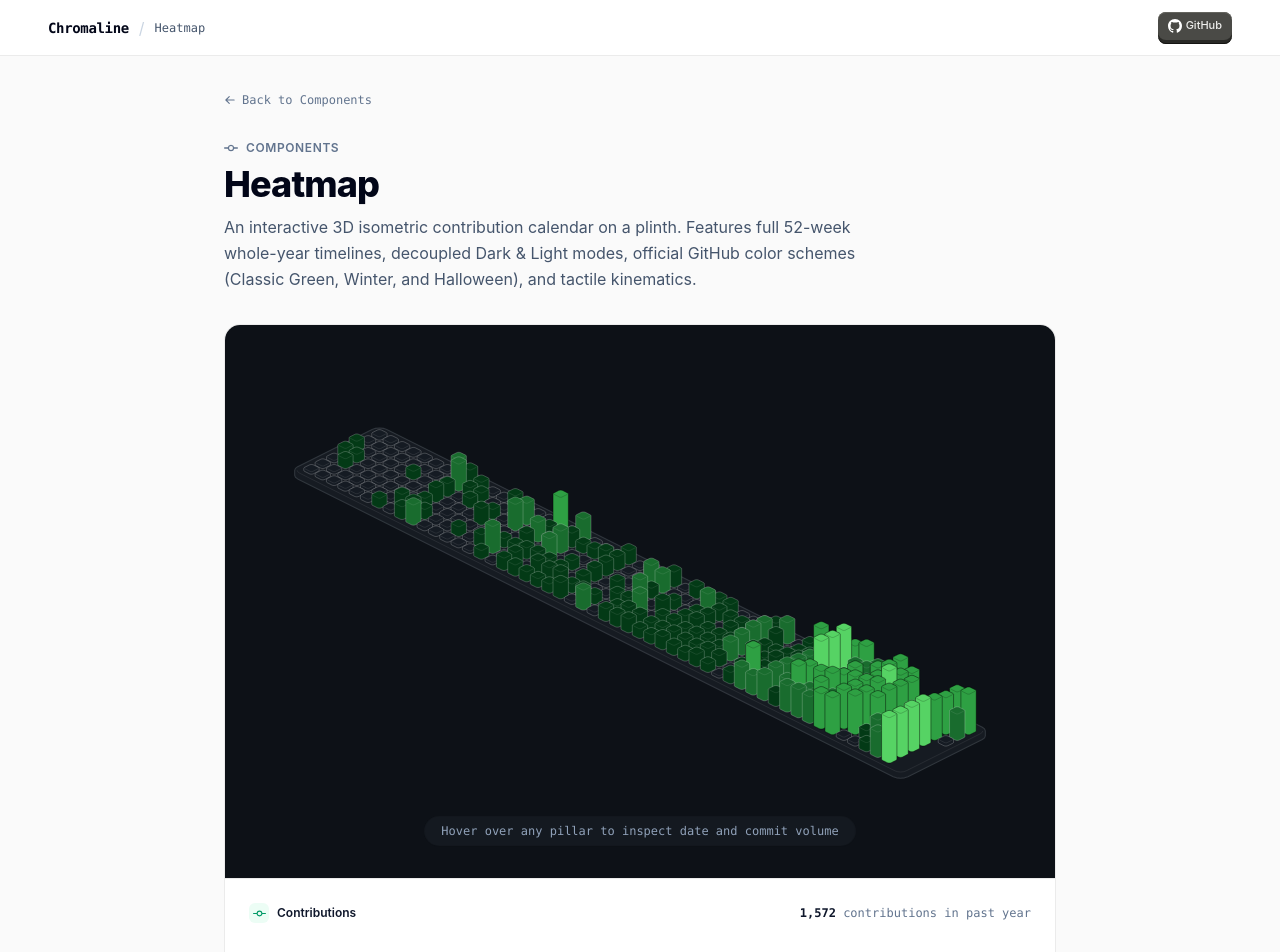
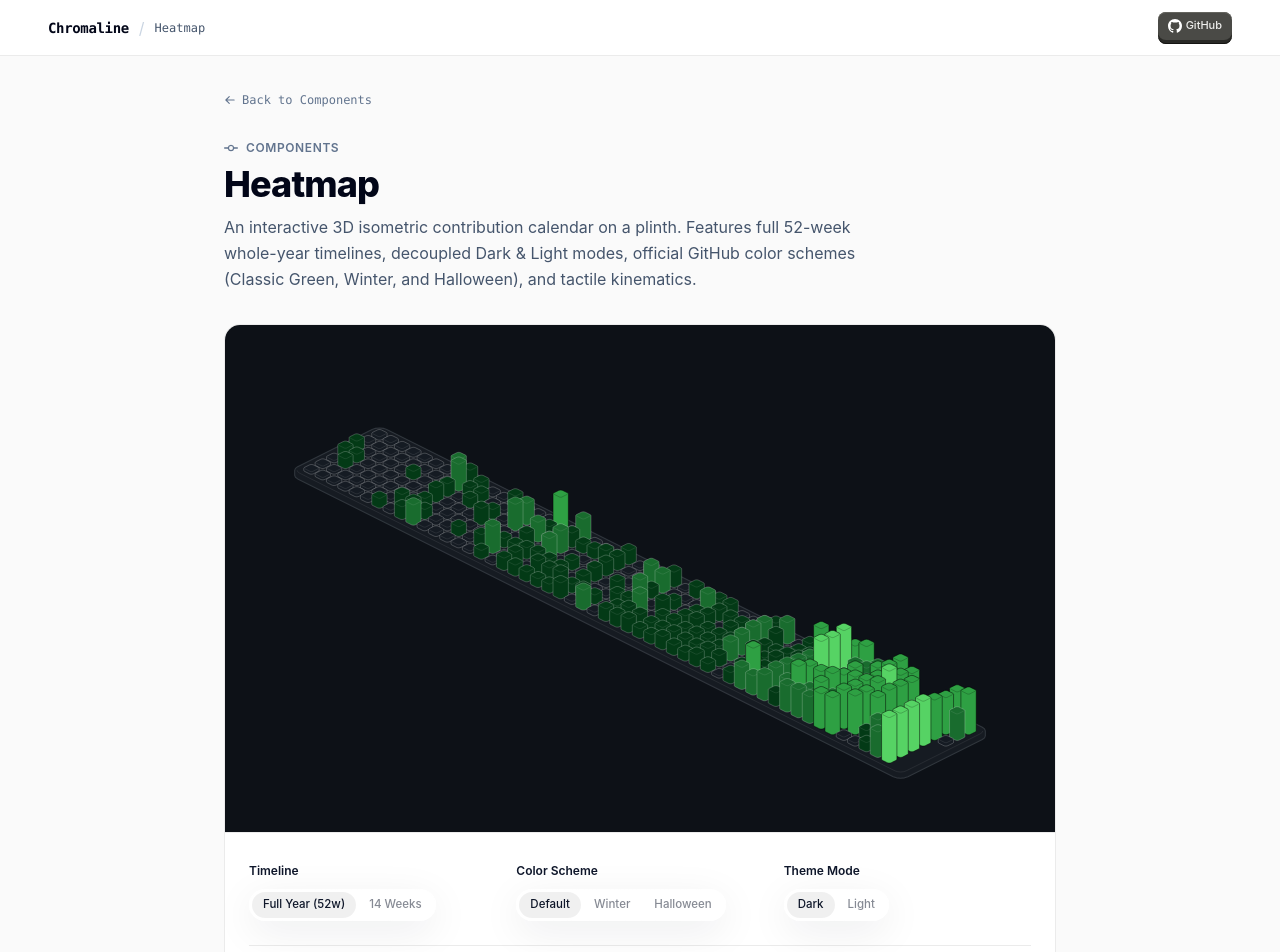
Before and after one commit to ThaminduDasanayake/chromaline, a Next.js app: page /components/heatmap in a window 1280 px wide. Shown: the top 952 px of the page. Built offline with nearby package versions, Linux system fonts and the light colour scheme.

Commit message:
refactor: update heatmap component implementation and registry metadata

```diff
--- a/app/components/heatmap/page.tsx
+++ b/app/components/heatmap/page.tsx
@@ -6,7 +6,6 @@ import {
   HeatmapSchemeKey,
   HeatmapMode,
   HeatmapRange,
-  HeatmapNode,
   GITHUB_SCHEMES,
   generateThaminduMatrix,
 } from "@/components/ui/heatmap";
@@ -147,12 +146,11 @@ export default function HeatmapDocumentationPage() {
   const [range, setRange] = useState<HeatmapRange>("year");
   const [scheme, setScheme] = useState<HeatmapSchemeKey>("default");
   const [mode, setMode] = useState<HeatmapMode>("dark");
-  const [hoveredNode, setHoveredNode] = useState<HeatmapNode | null>(null);
 
   const activePalette = (GITHUB_SCHEMES[scheme] || GITHUB_SCHEMES.default)[mode];
   const isDark = mode === "dark";
 
-  const { matrix, totalContributions } = useMemo(() => {
+  const { matrix } = useMemo(() => {
     return generateThaminduMatrix(scheme, mode, range);
   }, [scheme, mode, range]);
 
@@ -173,20 +171,6 @@ export default function HeatmapDocumentationPage() {
         }}
         controls={
           <div className="flex flex-col gap-6">
-            {/* Header info */}
-            <div className="flex flex-wrap items-center justify-between gap-4">
-              <div className="flex items-center gap-2">
-                <span className="flex h-5 w-5 items-center justify-center rounded-md bg-emerald-50 text-emerald-600">
-                  <GitCommitIcon size={13} weight="bold" />
-                </span>
-                <span className="text-xs font-semibold text-slate-900">Contributions</span>
-              </div>
-              <span className="font-mono text-xs text-slate-500">
-                <strong className="text-slate-900">{totalContributions.toLocaleString()}</strong>{" "}
-                contributions {range === "year" ? "in past year" : "in 14 weeks"}
-              </span>
-            </div>
-
             {/* SelectBar Controls Grid */}
             <div className="grid grid-cols-1 gap-5 sm:grid-cols-3">
               {/* Timeline Range SelectBar */}
@@ -264,38 +248,7 @@ export default function HeatmapDocumentationPage() {
             mode={mode}
             range={range}
             colorOnHover
-            onHover={setHoveredNode}
           />
-        </div>
-
-        {/* Live Hover Inspector Badge */}
-        <div
-          className={`mt-4 flex items-center gap-2.5 rounded-full px-4 py-1.5 font-mono text-xs shadow-2xs transition-all ${
-            isDark
-              ? "border border-white/10 bg-[#161b22]/90 text-slate-200 backdrop-blur-md"
-              : "border border-slate-200/90 bg-white/95 text-slate-700 backdrop-blur-md"
-          }`}
-        >
-          {hoveredNode ? (
-            <>
-              <span
-                className="inline-block h-2.5 w-2.5 rounded-full"
-                style={{ backgroundColor: hoveredNode.color || activePalette.accent }}
-              />
-              <span className={`font-semibold ${isDark ? "text-white" : "text-slate-900"}`}>
-                {hoveredNode.label}:
-              </span>
-              <span>
-                {hoveredNode.count === 0
-                  ? "No contributions"
-                  : `${hoveredNode.count} contribution${hoveredNode.count === 1 ? "" : "s"}`}
-              </span>
-            </>
-          ) : (
-            <span className="text-slate-400">
-              Hover over any pillar to inspect date and commit volume
-            </span>
-          )}
         </div>
       </ComponentPreview>
 
--- a/components/ui/heatmap.tsx
+++ b/components/ui/heatmap.tsx
@@ -780,7 +780,21 @@ export function Heatmap({
 
         const h0 = node.height ?? (node.count !== undefined ? getCommitHeight(node.count) : 2.5);
         const color = node.color || palette.colors[0];
-        const isDark = isDarkColor(color);
+        let isDark = isDarkColor(color);
+
+        // For halloween theme:
+        // - Dark mode: all active contribution bars (tiers 1-4) use dark outline,
+        //   while tier 0 (zero contributions / less) keeps the light outline.
+        // - Light mode: everything uses the dark outline (no white outlines).
+        if (scheme === "halloween") {
+          if (mode === "dark") {
+            const isZero =
+              node.count !== undefined ? node.count === 0 : color === palette.colors[0];
+            isDark = isZero;
+          } else {
+            isDark = false;
+          }
+        }
 
         const x0 = i * CELL + (CELL - FOOT) / 2;
         const y0 = j * CELL + (CELL - FOOT) / 2;
@@ -795,7 +809,7 @@ export function Heatmap({
       }
     }
     return colsList;
-  }, [numCols, numRows, resolvedMatrix, palette, CELL, FOOT, P]);
+  }, [numCols, numRows, resolvedMatrix, palette, CELL, FOOT, P, scheme, mode]);
 
   // Node element references for direct SVG path mutation without re-renders
   const domRefs = useRef<
@@ -1172,11 +1186,11 @@ export function Heatmap({
         }
 
         .hl-heatmap-${instanceId} .is-light-bar .col-sil {
-          stroke: ${mode === "dark" ? "rgba(0, 0, 0, 0.45)" : "rgba(15, 23, 42, 0.28)"};
+          stroke: ${mode === "dark" ? "rgba(0, 0, 0, 0.50)" : "rgba(15, 23, 42, 0.30)"};
         }
 
         .hl-heatmap-${instanceId} .is-light-bar .col-cr {
-          stroke: ${mode === "dark" ? "rgba(0, 0, 0, 0.25)" : "rgba(15, 23, 42, 0.14)"};
+          stroke: ${mode === "dark" ? "rgba(0, 0, 0, 0.28)" : "rgba(15, 23, 42, 0.16)"};
         }
 
         .hl-heatmap-${instanceId} .is-light-bar .col-sil.hovered {
```
Also changed, not shown: public/r/heatmap.json, public/r/index.json.
